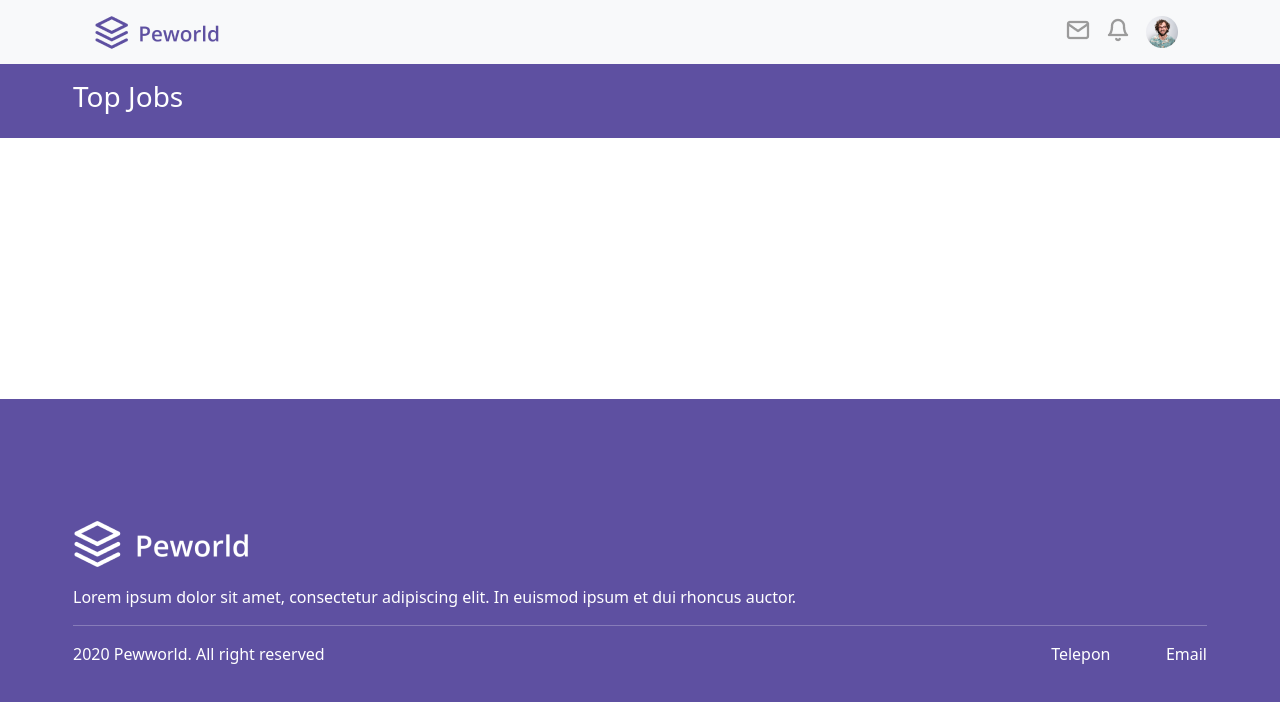
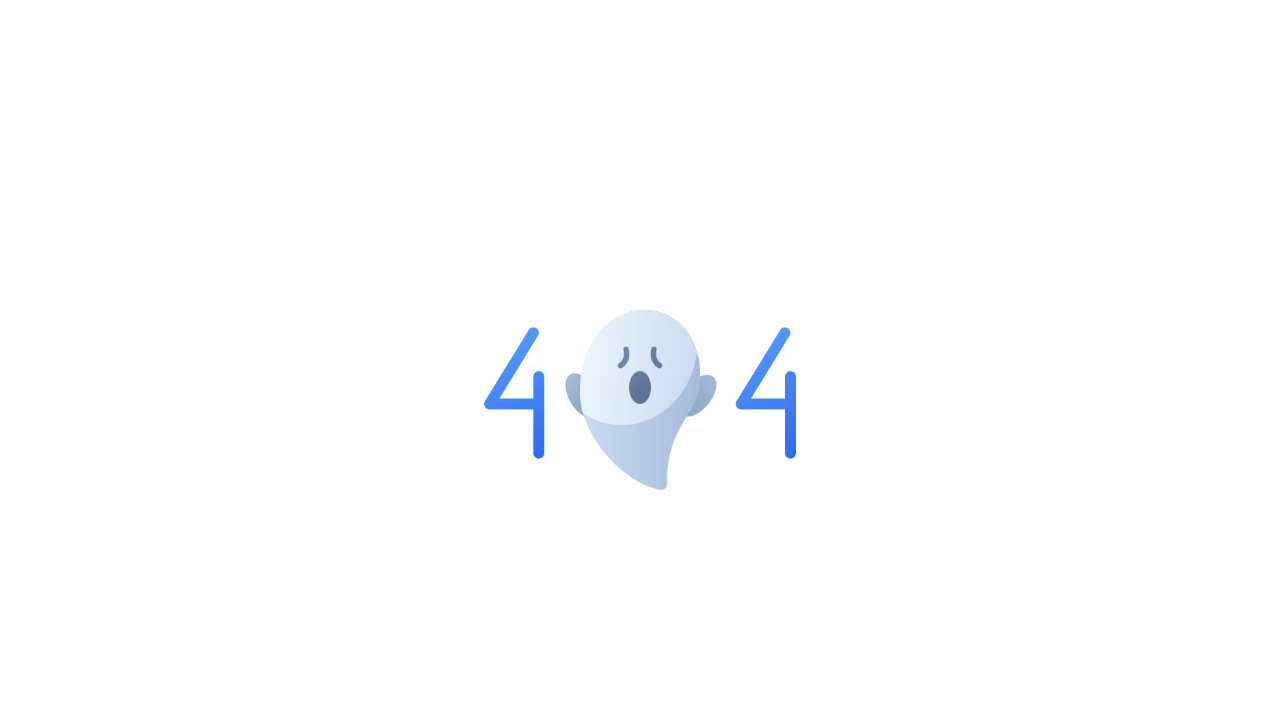
Before and after one commit to ilhamyusuf27/bypass-front-end, a React (Create React App) app: page / in a window 1280 px wide. Shown: the top 702 px of the page. Built offline with nearby package versions, Linux system fonts and the light colour scheme.

Commit message:
setting private routes and add notfound component

```diff
--- a/src/App.js
+++ b/src/App.js
@@ -1,12 +1,27 @@
 import "./App.css";
 import "bootstrap/dist/css/bootstrap.min.css";
+import { BrowserRouter, Route, Routes } from "react-router-dom";
+
 import Home from "./Pages/Home/Home";
+import WithoutNavFooter from "./Components/NavFooterWrapper/WithoutNavFooter";
+import WithNavFooter from "./Components/NavFooterWrapper/WithNavFooter";
+import NotFound from "./Pages/NotFound/NotFound";
 
 function App() {
   return (
-    <>
-      <Home />
-    </>
+    <BrowserRouter>
+      <Routes>
+        {/* page with no navbar and footer */}
+        <Route element={<WithoutNavFooter />}>
+          <Route path="*" element={<NotFound />} />
+        </Route>
+
+        {/* page with navbar and footer */}
+        <Route element={<WithNavFooter />}>
+          <Route path="/home" element={<Home />} />
+        </Route>
+      </Routes>
+    </BrowserRouter>
   );
 }
 
--- /dev/null
+++ b/src/Components/NavFooterWrapper/WithNavFooter.js
@@ -0,0 +1,16 @@
+import React from "react";
+import { Outlet } from "react-router";
+import Footer from "../Footer/Footer";
+import Navibar from "../Navbar/Navbar";
+
+const WithNavFooter = () => {
+  return (
+    <>
+      <Navibar />
+      <Outlet />
+      <Footer />
+    </>
+  );
+};
+
+export default WithNavFooter;
--- /dev/null
+++ b/src/Components/NavFooterWrapper/WithoutNavFooter.js
@@ -0,0 +1,12 @@
+import React from "react";
+import { Outlet } from "react-router";
+
+const WithoutNavFooter = () => {
+  return (
+    <>
+      <Outlet />
+    </>
+  );
+};
+
+export default WithoutNavFooter;
--- a/src/Pages/Home/Home.js
+++ b/src/Pages/Home/Home.js
@@ -1,16 +1,12 @@
 import React from "react";
-import Footer from "../../Components/Footer/Footer";
-import Navibar from "../../Components/Navbar/Navbar";
 import "./Home.css";
 
 const Home = () => {
   return (
     <>
-      <Navibar />
       <div className="row bg-home-title">
         <h3 className="py-3 wrapper-home text-white">Top Jobs</h3>
       </div>
-      <Footer />
     </>
   );
 };
--- /dev/null
+++ b/src/Pages/NotFound/NotFound.css
@@ -0,0 +1,9 @@
+.not-found-wrapper {
+  display: flex;
+  align-items: center;
+  height: 100vh;
+}
+
+.not-found-img {
+  width: 350px;
+}
--- /dev/null
+++ b/src/Pages/NotFound/NotFound.js
@@ -0,0 +1,15 @@
+import React from "react";
+import notFoundImg from "../../Assets/Images/404-error.png";
+import "./NotFound.css";
+
+const NotFound = () => {
+  return (
+    <>
+      <div className="not-found-wrapper d-flex justify-content-center text-center">
+        <img src={notFoundImg} className="not-found-img" alt="" />
+      </div>
+    </>
+  );
+};
+
+export default NotFound;
```
Also changed, not shown: src/index.js (+6 -6 lines), src/Assets/Images/404-error.png (added).
